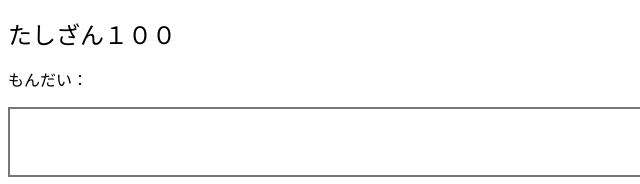
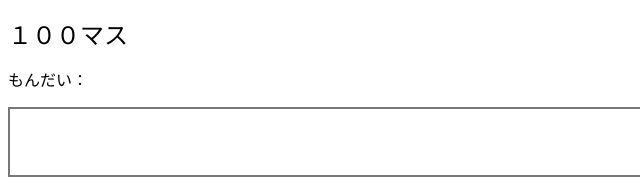
Before and after one commit to 18-proj/18-proj.github.io, a plain HTML site: page 100_calc/index.html in a window 1280 px wide. Shown: the top 184 px of the page, 0-640 px from the left. Drawn offline with Linux system fonts and the light colour scheme.

Commit message:
Update index.html

```diff
--- a/100_calc/index.html
+++ b/100_calc/index.html
@@ -75,7 +75,7 @@
 </head>
 <body lang='en'>
 
-	<h1>たしざん１００</h1>
+	<h1>１００マス</h1>
 
 	<p id='quest'>もんだい：</p>
 	<div id='output'></div>
```
